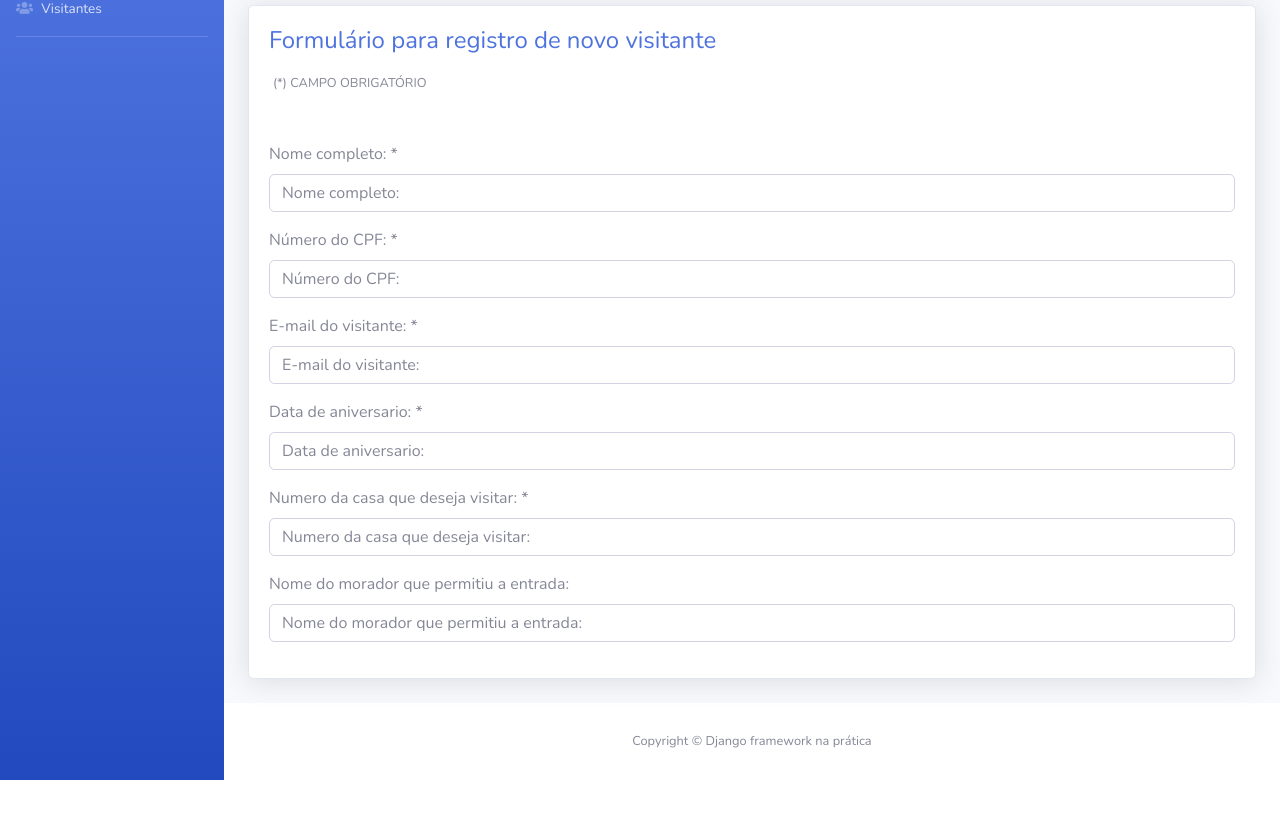
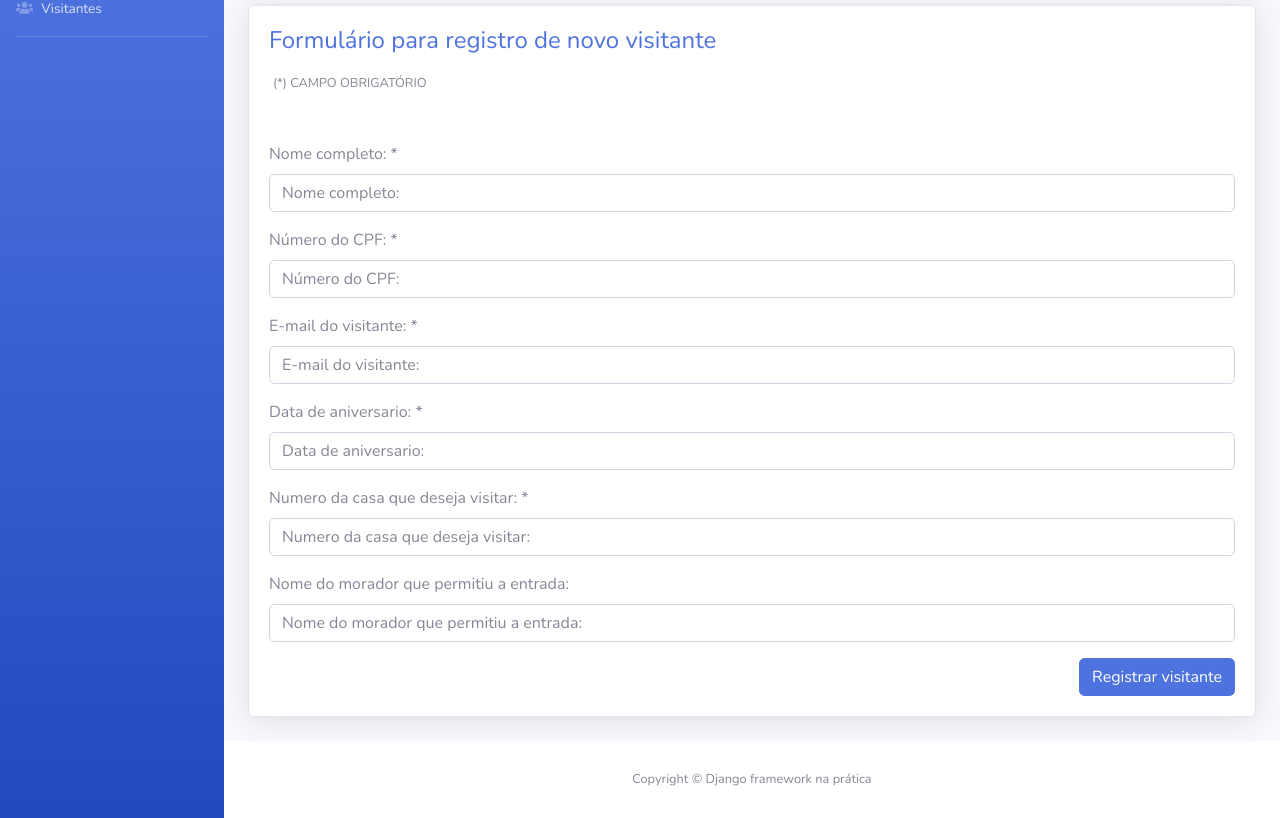
Before and after one commit to GomesMilla/SistemaDeControle, a Django app: page /registrar-visitante/ in a window 1280 px wide. Shown: the part 147-965 px from the top of the page. Before the commit the page ends 927 px from the top, so only its background shows below. Run offline with Django 3.2, Linux system fonts and the light colour scheme; some libraries are stand-ins or nearby versions.

Commit message:
Atualizando, adicionando mensagens de sucesso

```diff
--- a/templates/registrar_visitante.html
+++ b/templates/registrar_visitante.html
@@ -30,6 +30,14 @@
                     </div>
                     {% endfor %}
                 </div>
+
+                <div class="text-right">
+                    <button class="btn btn-primary" type="submit">
+                        <span class="text"> Registrar visitante </span>
+                    </button>
+                </div>
+
+
             </form>
         </div>
     </div>
--- a/visitantes/views.py
+++ b/visitantes/views.py
@@ -1,4 +1,5 @@
-from django.shortcuts import render
+from django.contrib import messages
+from django.shortcuts import render, redirect
 from visitantes.forms import VisitanteForm
 #nome do arquivo + nome da pasta
 
@@ -10,7 +11,20 @@ def registrar_visitante(request):
         form = VisitanteForm(request.POST)
 
         if form.is_valid():
-            form.save()
+            visitante = form.save(commit = False)
+
+            visitante.registrado_por = request.user.porteiro
+            visitante.save()
+
+            messages.success(
+                request,
+                "Visitante registrado com sucesso!"
+            )
+
+            return redirect("index")
+            #Estou importando o pacote sucess dentro da biblioteca "messages" e estou enviando para o porteiro
+            # a mensagem "visitante registrado com sucesso"
+
 
     context = {
         "nome_pagina": "Registrar visitante",
@@ -20,5 +34,10 @@ def registrar_visitante(request):
     return render (request, "registrar_visitante.html", context)
 
 
- #O METODO POST É UTILIZADO SEMPRE QUE PRECISAMOS MANDAR INFORMAÇÕES PARA O SERVIDOR E NESSE CASO
+#O METODO POST É UTILIZADO SEMPRE QUE PRECISAMOS MANDAR INFORMAÇÕES PARA O SERVIDOR E NESSE CASO
 #PRECISAMOS ENVIAR AS INFORMAÇÕES DO NOVO VISITANTE CADASTRADO
+
+
+#O MÉTODO COMMIT== FALSE SIGNIFICA QUE O PORTEIRO VAI SER AUTOMATICAMENTE PREENCHIDO A PARTIR DO PORTEIRO REGISTARDO NAQUELE MOMENTO
+#NESSE CASO, ELE PEGA O PORTEIRO LOGADO, COLOCA ELE AUTOMATICAMENTE COMO RESPONSÁVEL PELO VISITANTE E SALVA NO BANCO DE DADOS
+#JÁ O RETURN INDEX SIGINIFICA QUE AS INFORMAÇÕES DO VISITANTE DEVEM ESTAR SENDO EXIBIDAS AUTOMATICAMENTE NA PARTE DA  DASHBOARD
```
Also changed, not shown: templates/index.html (+8 -0 lines), visitantes/forms.py (+7 -0 lines).
